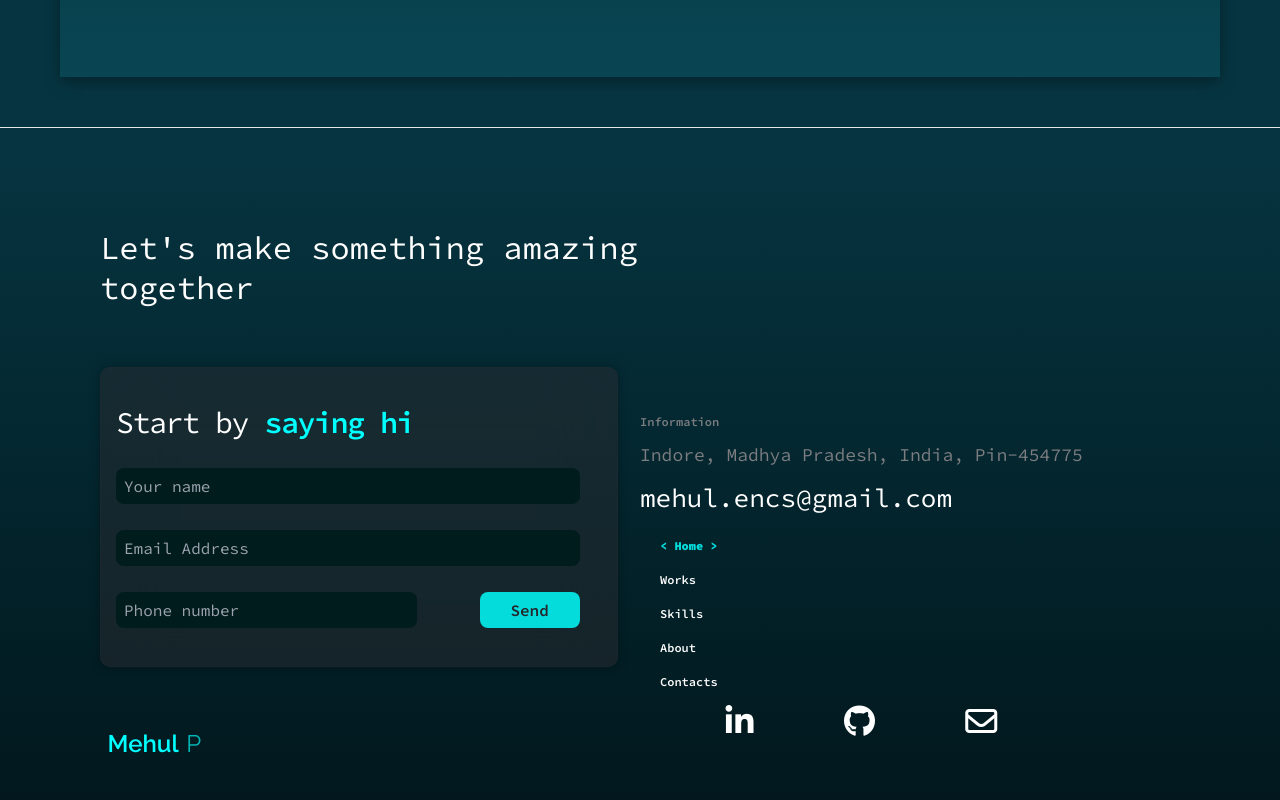
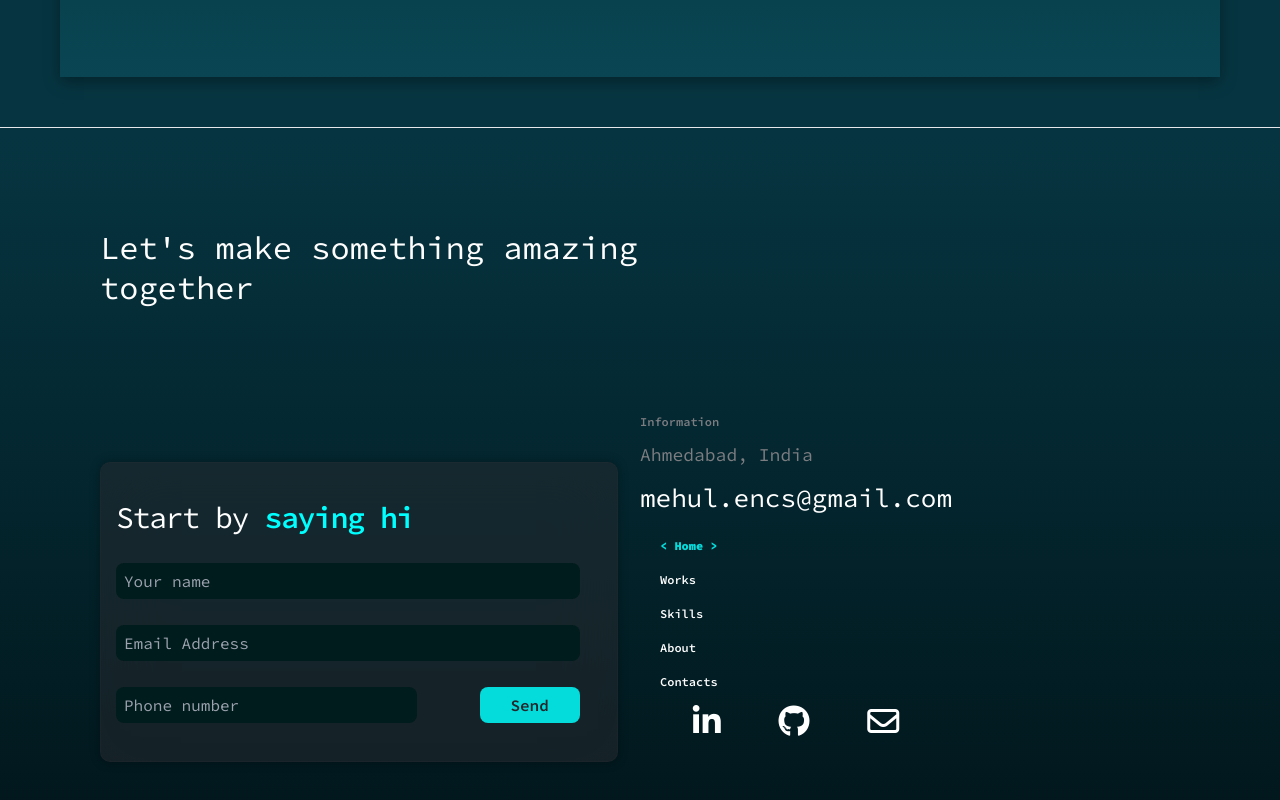
Before and after one commit to mehul-m-prajapati/portfolio, a website: page index.html in a window 1280 px wide. Shown: the part 3529-4329 px from the top of the page. Drawn offline with nearby package versions, Linux system fonts and the light colour scheme.

Commit message:
remove footer

```diff
--- a/index.html
+++ b/index.html
@@ -527,20 +527,11 @@
                     <button type="submit">Send</button>
                 </div>
             </form>
-
-            <div class="footer-title">
-                <h3 class="title-first-name">
-                    Mehul
-                </h3>
-                <h3 class="title-last-name">
-                    P
-                </h3>
-            </div>
         </div>
         <div class="footer-right" data-aos="zoom-in-left" data-aos-duration="2500" data-aos-offset="250">
             <div class="footer-email-intro">
                 <p>Information</p>
-                <h6>Indore, Madhya Pradesh, India, Pin-454775</h6>
+                <h6>Ahmedabad, India</h6>
                 <a href="mailto:mehul.encs@gmail.com">
                     <h3>mehul.encs@gmail.com</h3>
                 </a>
```
